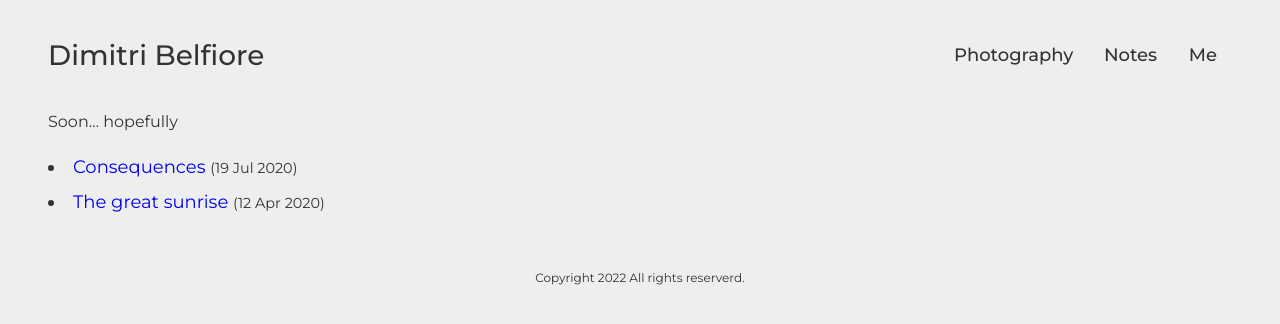
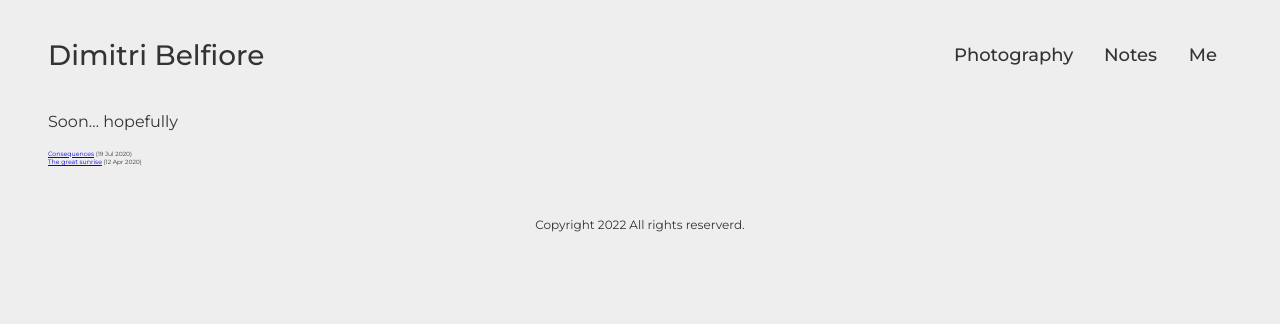
Before and after one commit to dimz25/dimz25.github.io, a Jekyll site: the page built from index.md, in a window 1280 px wide. Shown: the top 324 px of the page. Built offline with Jekyll 4.4.1, drawn with Linux system fonts in a browser that asks for light colours.

Commit message:
Update index.md

```diff
--- a/index.md
+++ b/index.md
@@ -4,11 +4,10 @@ title: Home
 
 Soon... hopefully
 
-<ul class="page-list">
 {% for post in site.posts %}
-<li><a href="{{ post.url }}">{{ post.title }}</a> <small>({{ post.date | date_to_string }})</small></li>
+<div><a href="{{ post.url }}">{{ post.title }}</a> <small>({{ post.date | date_to_string }})</small></div>
 {% endfor %}
-</ul>
+
 
 
 
```
